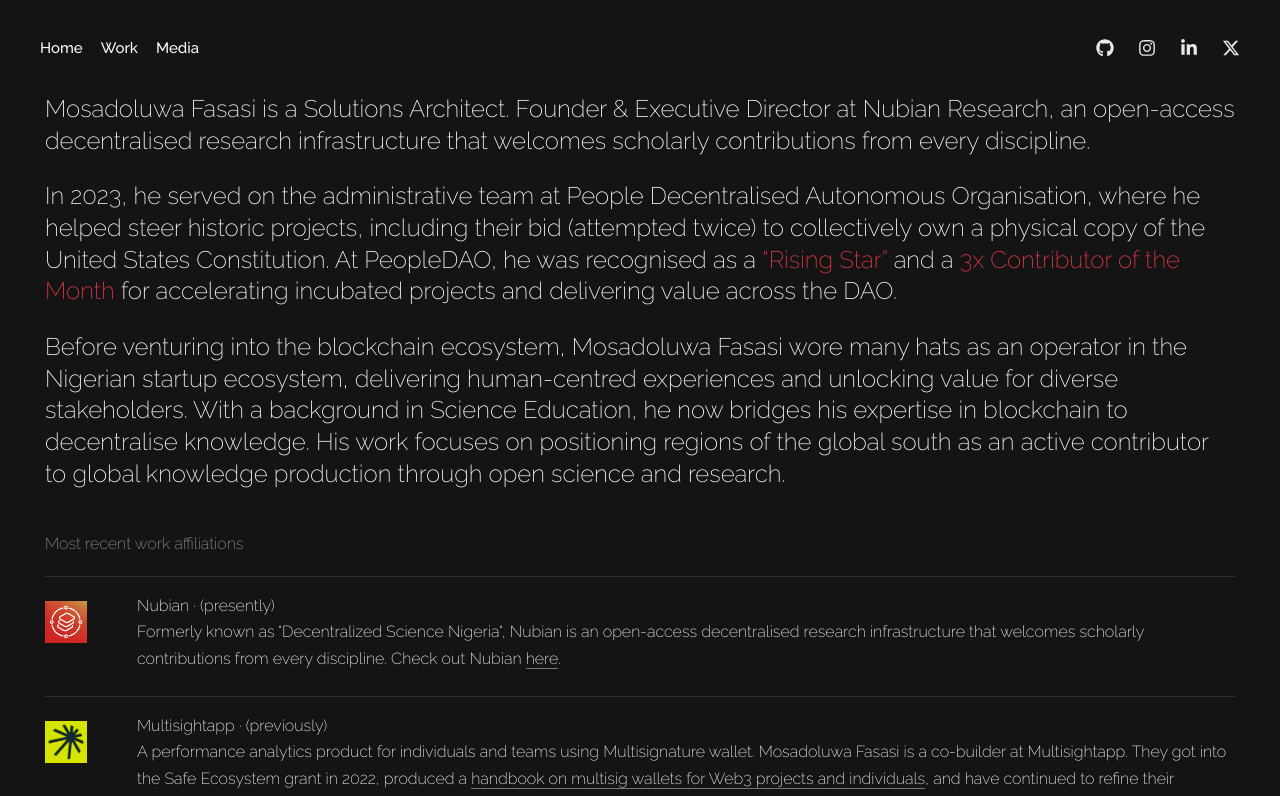
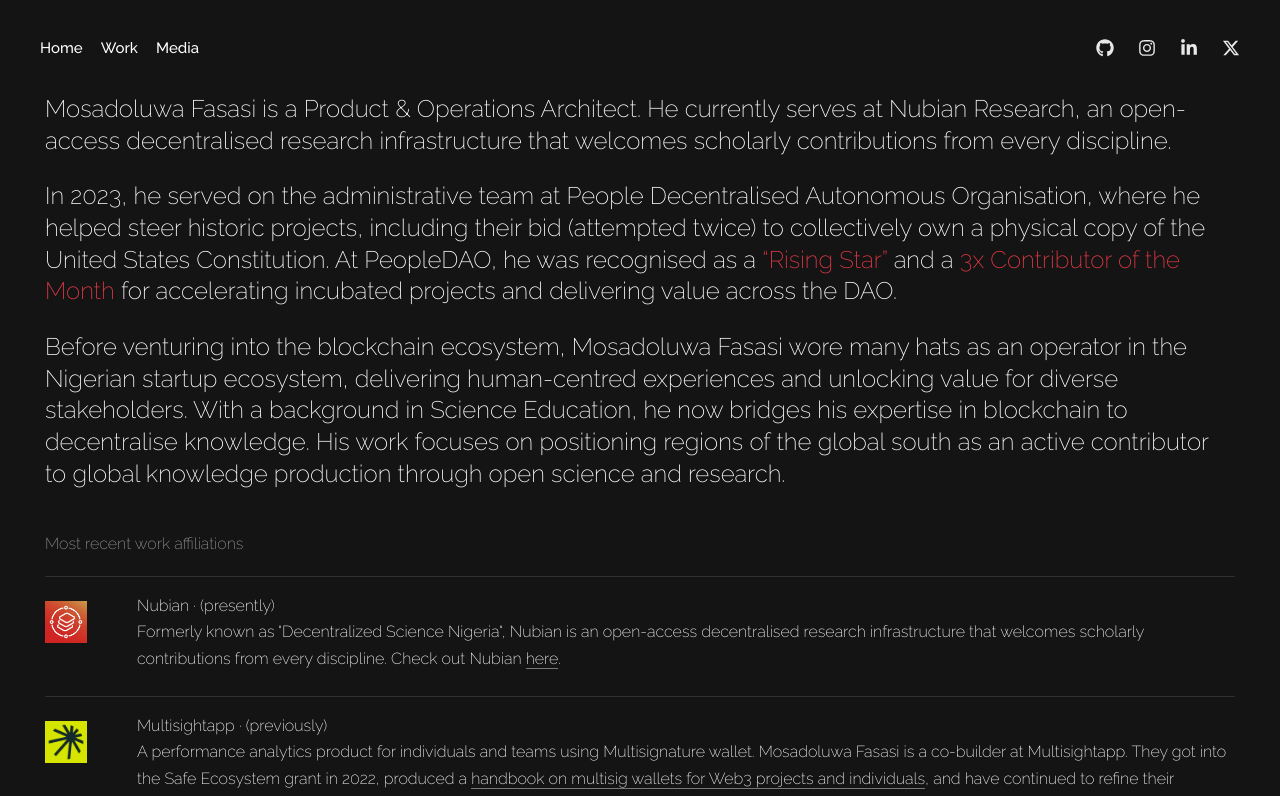
Before and after one commit to Mosamorphing/website, a React (Vite) app: page /work in a window 1280 px wide. Shown: the top 796 px of the page. Built offline with nearby package versions, Linux system fonts and the light colour scheme.

Commit message:
updates bio

```diff
--- a/src/pages/About/Work.jsx
+++ b/src/pages/About/Work.jsx
@@ -55,8 +55,8 @@
             <div className="work-text mb-10 z-[999]">
               <div className="work-intro">
                 <p>
-                  Mosadoluwa Fasasi is a Solutions Architect. Founder & Executive
-                  Director at Nubian Research, an open-access decentralised research infrastructure that
+                  Mosadoluwa Fasasi is a Product & Operations Architect. He currently serves at Nubian Research,
+                  an open-access decentralised research infrastructure that
                   welcomes scholarly contributions from every discipline.{" "}
                 </p>
                 <p>
```
